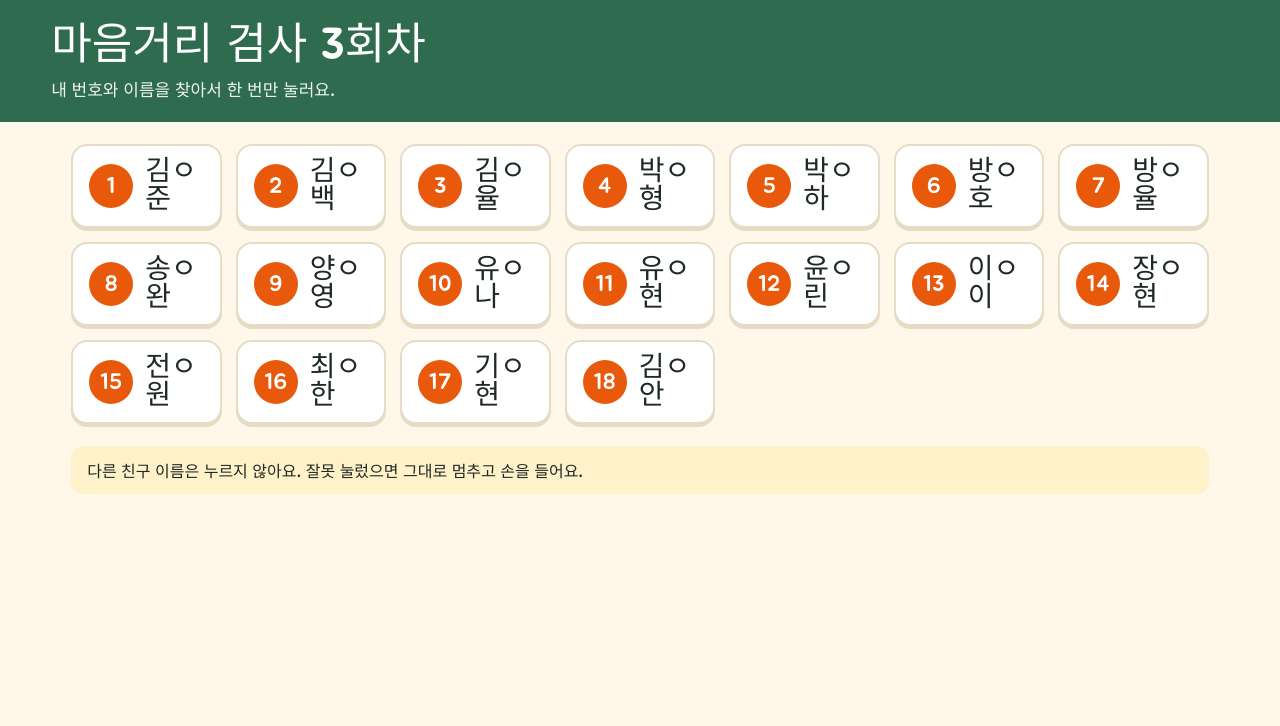
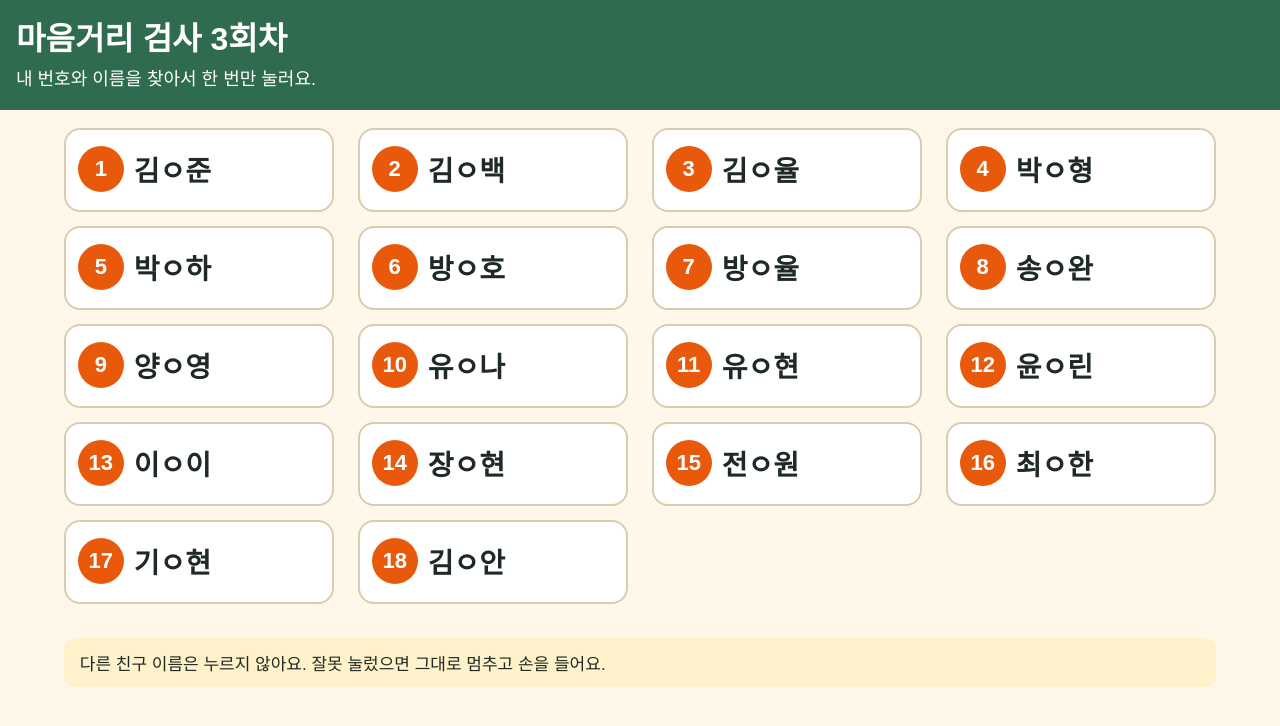
Before and after one commit to PrayPeace/PrayPeace.github.io, a plain HTML site: page maeum3/index.html in a window 1280 px wide. Drawn offline with Linux system fonts and the light colour scheme.

Commit message:
마음거리 3회차 페이지: 스크립트 없이 모든 기기에서 열리게
Co-Authored-By: Claude Opus 5.5 <noreply@anthropic.com>
Claude-Session: https://claude.ai/code/session_01PnVN5ipER1ZX1rae1kPwmx

```diff
--- a/maeum3/index.html
+++ b/maeum3/index.html
@@ -2,51 +2,56 @@
 <html lang="ko">
 <head>
 <meta charset="utf-8">
+<meta http-equiv="X-UA-Compatible" content="IE=edge">
 <meta name="robots" content="noindex,nofollow">
 <meta name="viewport" content="width=device-width, initial-scale=1">
 <title>마음거리 3회차 이름 고르기</title>
-<link rel="stylesheet" href="https://fonts.googleapis.com/css2?family=Jua&family=Noto+Sans+KR:wght@500;700&display=swap">
 <style>
-/* VOICE: 2학년 교실 칠판 앞, 다정하고 크게
-   IDEA: 교실 출석 이름표 판 — 내 이름표 하나를 톡 누른다
-   PICTURE: 18장의 큰 이름표 버튼이 곧 화면
-   COLOUR and TYPE: 크림색 바탕, 초록 칠판 띠, 주황 번호 / Jua 제목, Noto Sans KR 본문
-   LAYOUT: 짧은 안내 띠 + 이름표 3~6열 격자, 태블릿 가로·세로 모두 */
-:root{color-scheme:light dark;--bg:light-dark(#fff8ea,#1d2420);--ink:light-dark(#1f2a24,#f3efe4);--board:light-dark(#2f6b4f,#25543e);--card:light-dark(#ffffff,#2a332e);--line:light-dark(#e6dcc6,#3d4a43);--num:#e8590c}
-:root[data-theme=light]{color-scheme:light}:root[data-theme=dark]{color-scheme:dark}
-*{box-sizing:border-box;min-width:0}
-body{margin:0;background:var(--bg);color:var(--ink);font:17px/1.5 "Noto Sans KR",system-ui,sans-serif;overflow-x:clip}
-header{background:var(--board);color:#fff;padding:22px max(4vw,16px) 20px}
-h1{font:400 clamp(30px,5vw,44px)/1.1 "Jua",sans-serif;margin:0 0 6px;text-wrap:balance}
-header p{margin:0;font-size:17px;opacity:.92}
-main{padding:22px max(4vw,16px) 40px;max-width:1240px;margin:0 auto}
-.grid{display:grid;grid-template-columns:repeat(auto-fill,minmax(150px,1fr));gap:14px}
-.grid a{display:flex;align-items:center;gap:12px;min-height:84px;padding:12px 16px;background:var(--card);border:2px solid var(--line);border-radius:16px;color:var(--ink);text-decoration:none;box-shadow:0 3px 0 var(--line);transition:transform .08s}
-.grid a:active{transform:translateY(3px);box-shadow:none}
-.grid a:focus-visible{outline:3px solid var(--num);outline-offset:2px}
-.n{flex:none;width:44px;height:44px;border-radius:50%;background:var(--num);color:#fff;display:grid;place-items:center;font:400 22px "Jua",sans-serif}
-.nm{font:400 28px/1 "Jua",sans-serif}
-.tip{margin:22px 0 0;padding:12px 16px;border-radius:12px;background:light-dark(#fff1c9,#3a3524);font-size:16px}
-@media(prefers-reduced-motion:reduce){.grid a{transition:none}}
-@media(max-width:600px){.grid{grid-template-columns:repeat(2,minmax(0,1fr))}.nm{font-size:24px}}
+* { box-sizing: border-box; }
+html, body { margin: 0; padding: 0; background: #fff8ea; color: #1f2a24; font-family: "Malgun Gothic", "맑은 고딕", "Apple SD Gothic Neo", "Noto Sans KR", sans-serif; }
+header { background: #2f6b4f; color: #fff; padding: 20px 16px; }
+h1 { margin: 0 0 6px; font-size: 32px; line-height: 1.2; }
+header p { margin: 0; font-size: 18px; }
+main { padding: 18px 12px 40px; max-width: 1200px; margin: 0 auto; }
+.grid { overflow: hidden; }
+.grid a { float: left; width: 31%; margin: 0 1% 14px 1%; display: block; padding: 16px 12px; min-height: 84px;
+  background: #ffffff; border: 2px solid #d9ccb0; border-radius: 16px; color: #1f2a24; text-decoration: none; }
+.grid a:active, .grid a:focus { background: #ffe8d6; outline: 3px solid #e8590c; }
+.n { display: inline-block; width: 46px; height: 46px; line-height: 46px; text-align: center; border-radius: 23px;
+  background: #e8590c; color: #fff; font-size: 22px; font-weight: bold; vertical-align: middle; margin-right: 10px; }
+.nm { font-size: 28px; font-weight: bold; vertical-align: middle; }
+.tip { clear: both; margin: 20px 1% 0; padding: 12px 16px; border-radius: 12px; background: #fff1c9; font-size: 17px; }
+@media (min-width: 900px) { .grid a { width: 23%; } }
+@media (max-width: 480px) { .grid a { width: 48%; } .nm { font-size: 24px; } }
 </style>
 </head>
 <body>
 <header>
-  <h1>마음거리 검사 3회차</h1>
-  <p>내 번호와 이름을 찾아서 한 번만 눌러요.</p>
+<h1>마음거리 검사 3회차</h1>
+<p>내 번호와 이름을 찾아서 한 번만 눌러요.</p>
 </header>
 <main>
-  <div class="grid" id="g"></div>
-  <p class="tip">다른 친구 이름은 누르지 않아요. 잘못 눌렀으면 그대로 멈추고 손을 들어요.</p>
+<div class="grid">
+<a href="https://www.classify.co.kr/test-for-student?code=%EC%B9%B4%EB%82%98%EB%A6%AC%EC%95%84AYAK"><span class="n">1</span><span class="nm">김ㅇ준</span></a>
+<a href="https://www.classify.co.kr/test-for-student?code=%EC%B9%B4%EB%82%98%EB%A6%AC%EC%95%842DLV"><span class="n">2</span><span class="nm">김ㅇ백</span></a>
+<a href="https://www.classify.co.kr/test-for-student?code=%EC%B9%B4%EB%82%98%EB%A6%AC%EC%95%849SX9"><span class="n">3</span><span class="nm">김ㅇ율</span></a>
+<a href="https://www.classify.co.kr/test-for-student?code=%EC%B9%B4%EB%82%98%EB%A6%AC%EC%95%84EJML"><span class="n">4</span><span class="nm">박ㅇ형</span></a>
+<a href="https://www.classify.co.kr/test-for-student?code=%EC%B9%B4%EB%82%98%EB%A6%AC%EC%95%84NDNE"><span class="n">5</span><span class="nm">박ㅇ하</span></a>
+<a href="https://www.classify.co.kr/test-for-student?code=%EC%B9%B4%EB%82%98%EB%A6%AC%EC%95%84G5MS"><span class="n">6</span><span class="nm">방ㅇ호</span></a>
+<a href="https://www.classify.co.kr/test-for-student?code=%EC%B9%B4%EB%82%98%EB%A6%AC%EC%95%8489CR"><span class="n">7</span><span class="nm">방ㅇ율</span></a>
+<a href="https://www.classify.co.kr/test-for-student?code=%EC%B9%B4%EB%82%98%EB%A6%AC%EC%95%84ZO34"><span class="n">8</span><span class="nm">송ㅇ완</span></a>
+<a href="https://www.classify.co.kr/test-for-student?code=%EC%B9%B4%EB%82%98%EB%A6%AC%EC%95%84P3TQ"><span class="n">9</span><span class="nm">양ㅇ영</span></a>
+<a href="https://www.classify.co.kr/test-for-student?code=%EC%B9%B4%EB%82%98%EB%A6%AC%EC%95%847FGA"><span class="n">10</span><span class="nm">유ㅇ나</span></a>
+<a href="https://www.classify.co.kr/test-for-student?code=%EC%B9%B4%EB%82%98%EB%A6%AC%EC%95%84XOIQ"><span class="n">11</span><span class="nm">유ㅇ현</span></a>
+<a href="https://www.classify.co.kr/test-for-student?code=%EC%B9%B4%EB%82%98%EB%A6%AC%EC%95%84JF3J"><span class="n">12</span><span class="nm">윤ㅇ린</span></a>
+<a href="https://www.classify.co.kr/test-for-student?code=%EC%B9%B4%EB%82%98%EB%A6%AC%EC%95%84FPRI"><span class="n">13</span><span class="nm">이ㅇ이</span></a>
+<a href="https://www.classify.co.kr/test-for-student?code=%EC%B9%B4%EB%82%98%EB%A6%AC%EC%95%84EMUK"><span class="n">14</span><span class="nm">장ㅇ현</span></a>
+<a href="https://www.classify.co.kr/test-for-student?code=%EC%B9%B4%EB%82%98%EB%A6%AC%EC%95%845QDO"><span class="n">15</span><span class="nm">전ㅇ원</span></a>
+<a href="https://www.classify.co.kr/test-for-student?code=%EC%B9%B4%EB%82%98%EB%A6%AC%EC%95%84DGBA"><span class="n">16</span><span class="nm">최ㅇ한</span></a>
+<a href="https://www.classify.co.kr/test-for-student?code=%EC%B9%B4%EB%82%98%EB%A6%AC%EC%95%84FG5Y"><span class="n">17</span><span class="nm">기ㅇ현</span></a>
+<a href="https://www.classify.co.kr/test-for-student?code=%EC%B9%B4%EB%82%98%EB%A6%AC%EC%95%84Z001"><span class="n">18</span><span class="nm">김ㅇ안</span></a>
+</div>
+<p class="tip">다른 친구 이름은 누르지 않아요. 잘못 눌렀으면 그대로 멈추고 손을 들어요.</p>
 </main>
-<script>
-{
-const st=[[1,'김ㅇ준','AYAK'],[2,'김ㅇ백','2DLV'],[3,'김ㅇ율','9SX9'],[4,'박ㅇ형','EJML'],[5,'박ㅇ하','NDNE'],[6,'방ㅇ호','G5MS'],[7,'방ㅇ율','89CR'],[8,'송ㅇ완','ZO34'],[9,'양ㅇ영','P3TQ'],[10,'유ㅇ나','7FGA'],[11,'유ㅇ현','XOIQ'],[12,'윤ㅇ린','JF3J'],[13,'이ㅇ이','FPRI'],[14,'장ㅇ현','EMUK'],[15,'전ㅇ원','5QDO'],[16,'최ㅇ한','DGBA'],[17,'기ㅇ현','FG5Y'],[18,'김ㅇ안','Z001']];
-/* 이름은 가운데 글자를 가렸어요 */
-const base='https://www.classify.co.kr/test-for-student?code=';
-document.getElementById('g').innerHTML=st.map(([n,nm,c])=>`<a href="${base}${encodeURIComponent('카나리아'+c)}" target="_blank" rel="noopener"><span class="n">${n}</span><span class="nm">${nm}</span></a>`).join('');
-}
-</script>
 </body>
 </html>
```
